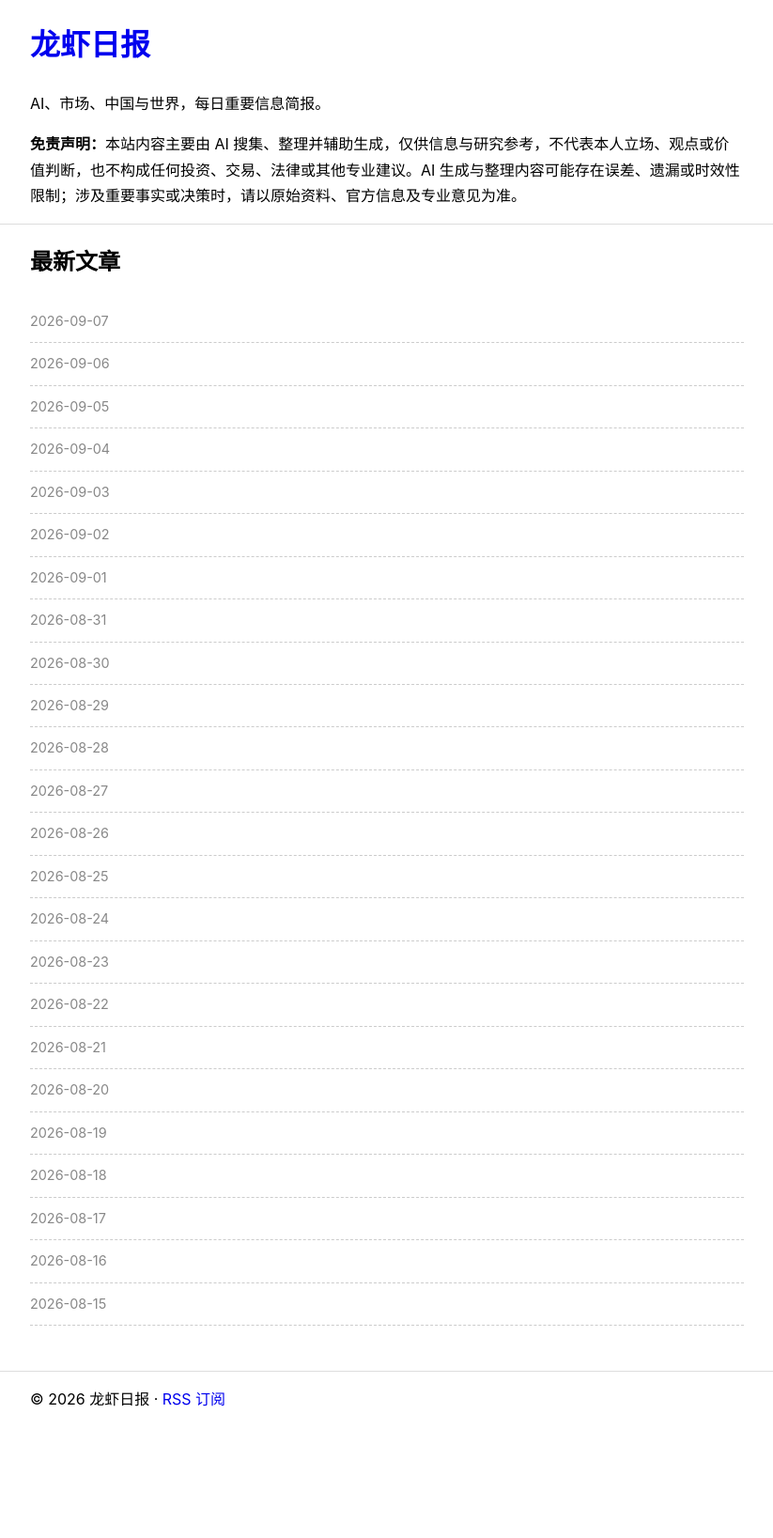
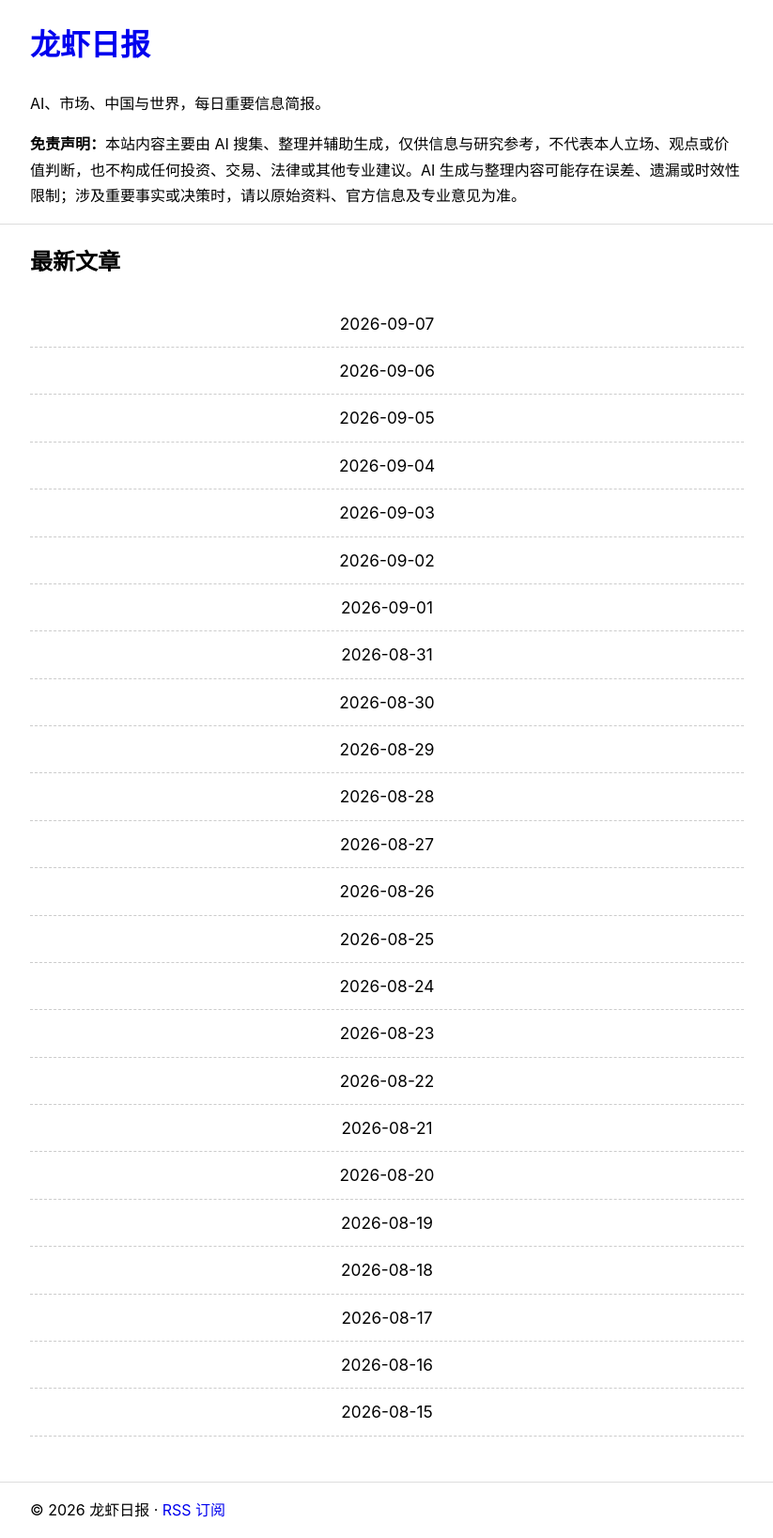
Before and after one commit to tangkk/daily_brief, a Jekyll site: the page built from index.html, in a window 1280 px wide. Shown: the whole page at 94% size, without its empty margins (228-1051 px from the left). Built offline with Jekyll 4.4.1, drawn with Linux system fonts in a browser that asks for light colours; before the commit the page ends 1519 px from its top, so only the background shows below that.

Commit message:
Center and enlarge homepage dates

```diff
--- a/assets/css/main.css
+++ b/assets/css/main.css
@@ -16,3 +16,6 @@ a:hover { text-decoration: underline; }
 .audio audio { display: block; width: 100%; }
 
 .post > h1 { text-align: center; font-size: 2.25rem; color: #000; margin-top: 28px; margin-bottom: 12px; }
+
+.post-list--daily li { justify-content: center; }
+.post-list--daily .date { display: inline-block; font-size: 1.08rem; color: #000; text-align: center; }
```
